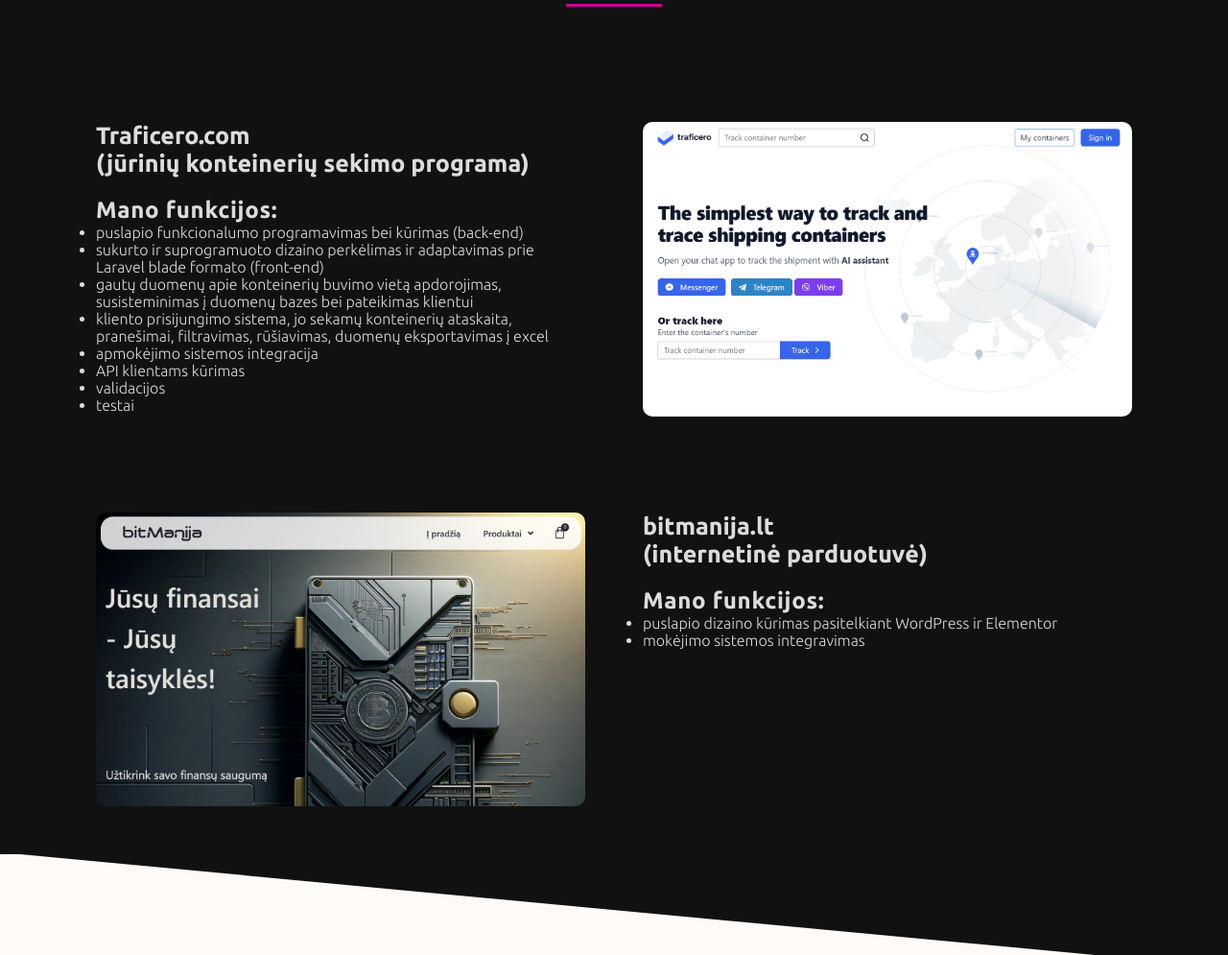
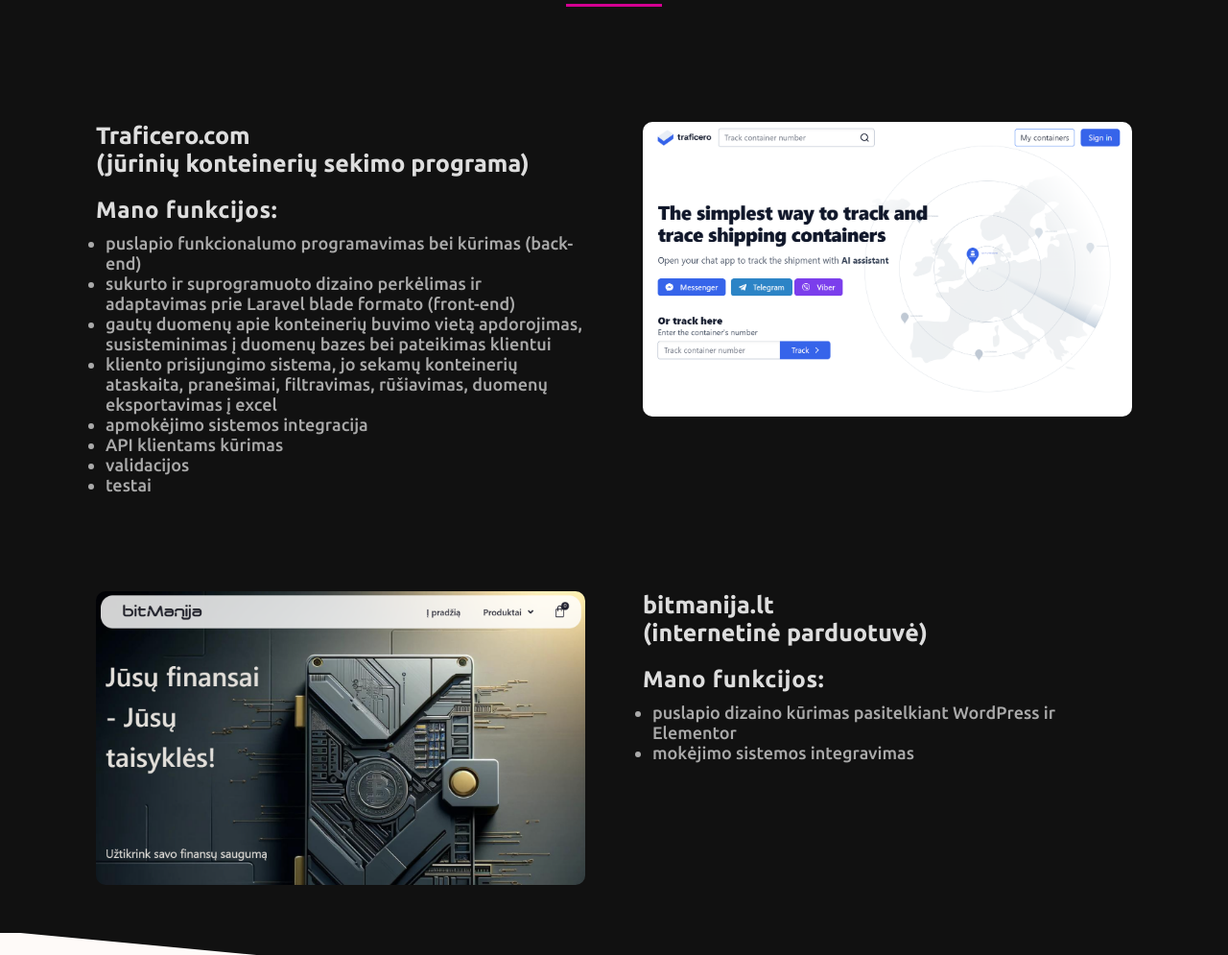
Before and after one commit to zvlzvl/My-portfolio, a website with bundled scripts: page index.html in a window 1280 px wide. Shown: the part 2664-3659 px from the top of the page at 96% size. Built offline with nearby package versions, Linux system fonts and the light colour scheme.

Commit message:
portfolio css

```diff
--- a/css/components/portfolio.css
+++ b/css/components/portfolio.css
@@ -1,8 +1,18 @@
-.portf-img {
+.portf-content {
+    color: #DDDDDD;
+    font-weight: 500;
+    font-size: 18px;
+    letter-spacing: 0,05em;
+}
+.portf-img{
     border-radius: 10px;
 }
-
-.portf-content {
-    color: #DCDCDC;
-    font-weight: 300;
+ul{
+    margin-left: 10px;
+    margin-top: 10px;
+    color: #AAAAAA;
 }
+.align-center{
+    display: flex;
+    align-items: center;
+}
```
